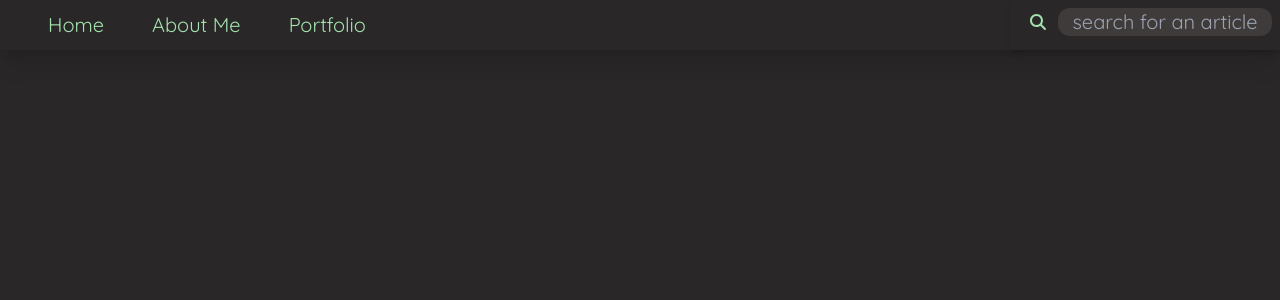
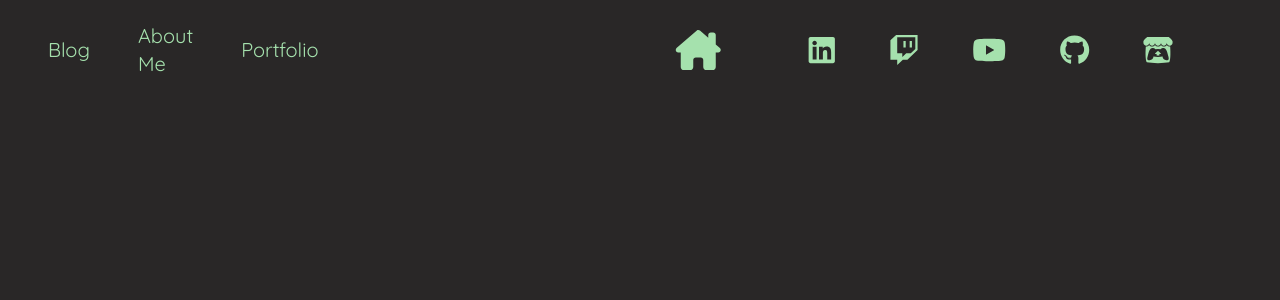
Before and after one commit to LepronlineR/Personal-Blog-Website, a React (Create React App) app in the folder website/: page / in a window 1280 px wide. Shown: the top 300 px of the page. Built offline with nearby package versions, Linux system fonts and the light colour scheme.

Commit message:
redoing navbar

```diff
--- a/website/src/components/Navbar.jsx
+++ b/website/src/components/Navbar.jsx
@@ -1,19 +1,21 @@
 import React from 'react'
 import MenuItems from './MenuItems'
 import MenuItemsNewTab from './MenuItemsNewTab'
-import SearchBar from './SearchBar'
+import { faLinkedin, faTwitch, faYoutube, faGithub, faItchIo } from "@fortawesome/free-brands-svg-icons";
+import { FontAwesomeIcon } from '@fortawesome/react-fontawesome';
+import { faHomeLg } from '@fortawesome/free-solid-svg-icons';
 
 const Navbar = () => {
   return (
     <div
-        className="h-[50px] flex shadow-xl sticky top-0"
+        className="h-[100px] flex top-0"
     >
         <div
             className="flex items-center w-full mx-12"
         >
             <MenuItems
-                pageName="Home"
-                pageID=""
+                pageName="Blog"
+                pageID="articles"
             />
             <MenuItems
                 pageName="About Me"
@@ -24,9 +26,50 @@ const Navbar = () => {
                 pageName="Portfolio"
             />
         </div>
-        <SearchBar
-            className="flex items-center w-full"
-        />
+        <div
+            className="flex items-center w-full ml-80"
+        >
+            <MenuItems
+                pageName = {
+                    <FontAwesomeIcon icon={faHomeLg} className="scale-[2]"/>
+                }
+                pageID = ""
+            />
+        </div>
+        <div
+            className="flex items-center mx-12"
+        >
+            <MenuItemsNewTab
+                websiteName="https://www.linkedin.com/in/zhizheng1/"
+                pageName = {
+                    <FontAwesomeIcon icon={faLinkedin} className="scale-150 mr-16"/>
+                }
+            />
+            <MenuItemsNewTab
+                websiteName="https://www.twitch.tv/fzsav"
+                pageName = {
+                    <FontAwesomeIcon icon={faTwitch} className="scale-150 mr-16"/>
+                }
+            />
+            <MenuItemsNewTab
+                websiteName="https://www.youtube.com/channel/UCd3Yj4spgtDW5O1WV1HgNag"
+                pageName = {
+                    <FontAwesomeIcon icon={faYoutube} className="scale-150 mr-16"/>
+                }
+            />
+            <MenuItemsNewTab
+                websiteName="https://github.com/LepronlineR"
+                pageName = {
+                    <FontAwesomeIcon icon={faGithub} className="scale-150 mr-16"/>
+                }
+            />
+            <MenuItemsNewTab
+                websiteName="https://fzsav.itch.io"
+                pageName = {
+                    <FontAwesomeIcon icon={faItchIo} className="scale-150 mr-16"/>
+                }
+            />
+        </div>
     </div>
   )
 }
```
